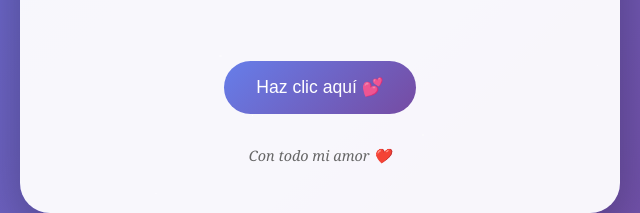
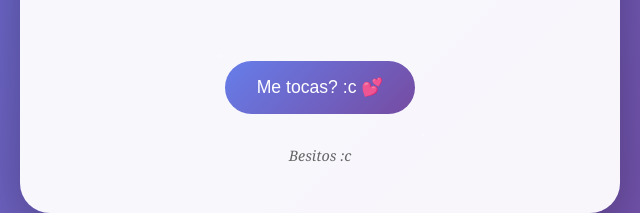
Before and after one commit to Gomita005-lab/ParaDori, a plain HTML site: page index.html in a window 1280 px wide. Shown: the part 597-810 px from the top of the page, 320-960 px from the left. Drawn offline with Linux system fonts and the light colour scheme.

Commit message:
Update index.html

```diff
--- a/index.html
+++ b/index.html
@@ -192,10 +192,10 @@
             <p>Igual aprovecho decirte que te quiero mucho :c .</p>
         </div>
 
-        <button class="button" onclick="mostrarMensaje()">Haz clic aquí 💕</button>
+        <button class="button" onclick="mostrarMensaje()"> Me tocas? :c 💕</button>
 
         <div class="date">
-            Con todo mi amor ❤️
+            Besitos :c
         </div>
     </div>
 
```
